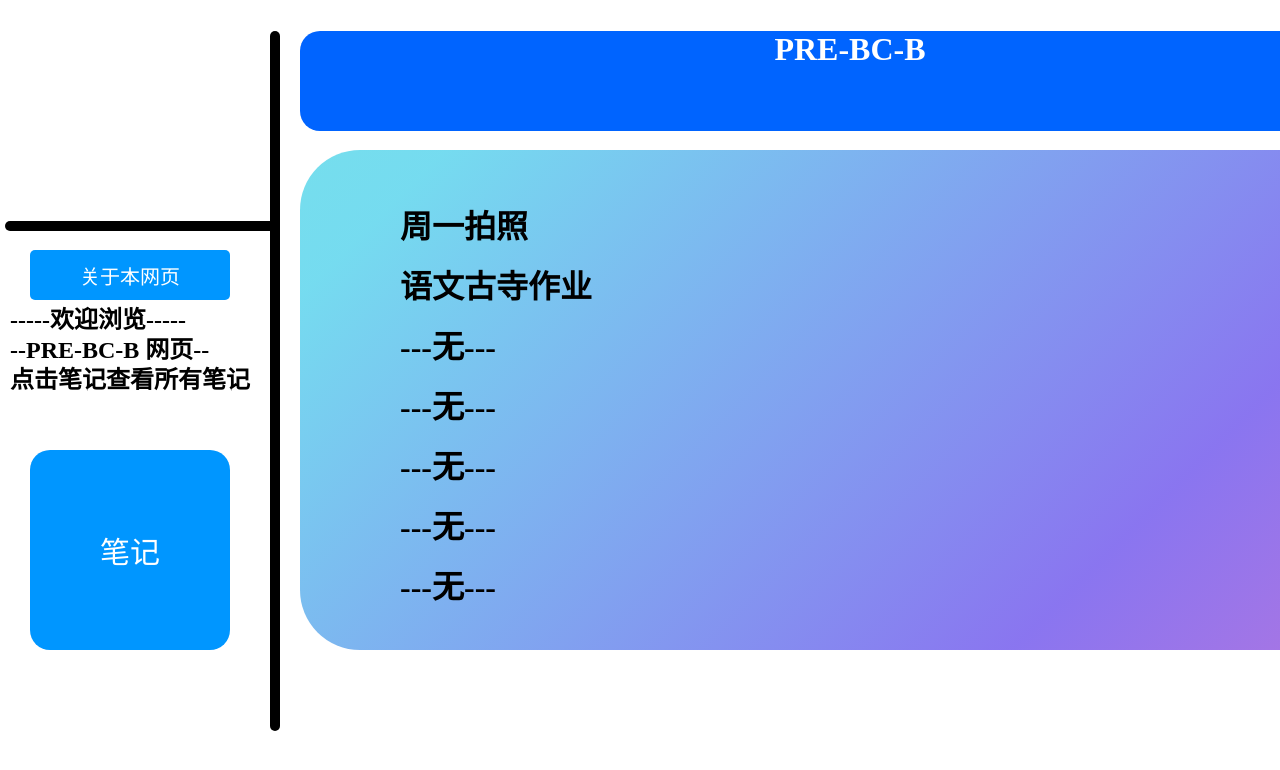
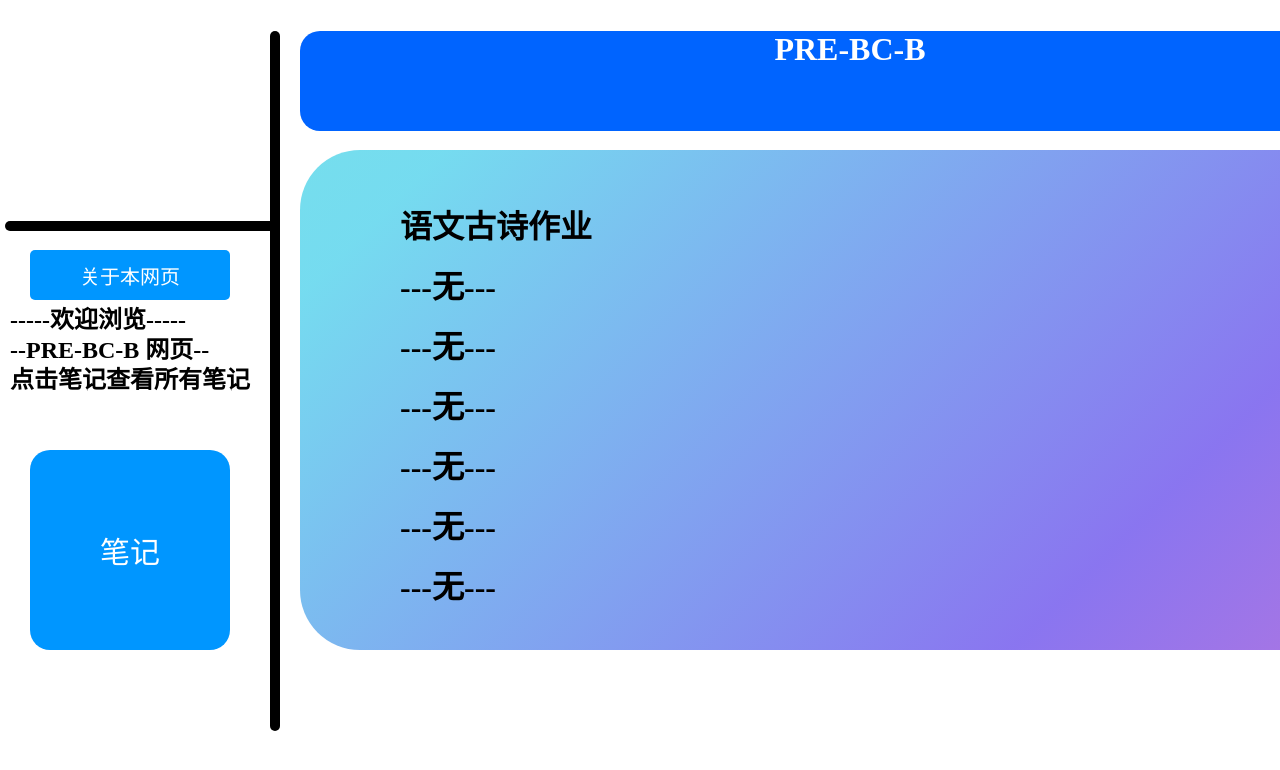
Before and after one commit to boutboat/boutboat.github.io, a plain HTML site: page index.html in a window 1280 px wide. Shown: the top 770 px of the page. Drawn offline with Linux system fonts and the light colour scheme.

Commit message:
Update index.html

```diff
--- a/index.html
+++ b/index.html
@@ -295,8 +295,8 @@
     <h2 class="mar4-1" id="col1"> --PRE-BC-B 网页--</h2>
     <h2 class="mar4-2" id="col1"> 点击笔记查看所有笔记</h2>
 
-    <h1 class="mar6" id="col1"> 周一拍照</h1>
-    <h1 class="mar6-1" id="col1"> 语文古寺作业</h1>
+    <h1 class="mar6" id="col1"> 语文古诗作业</h1>
+    <h1 class="mar6-1" id="col1"> ---无---</h1>
     <h1 class="mar6-2" id="col1"> ---无---</h1>
     <h1 class="mar6-3" id="col1"> ---无---</h1>
     <h1 class="mar6-4" id="col1"> ---无---</h1>
```
